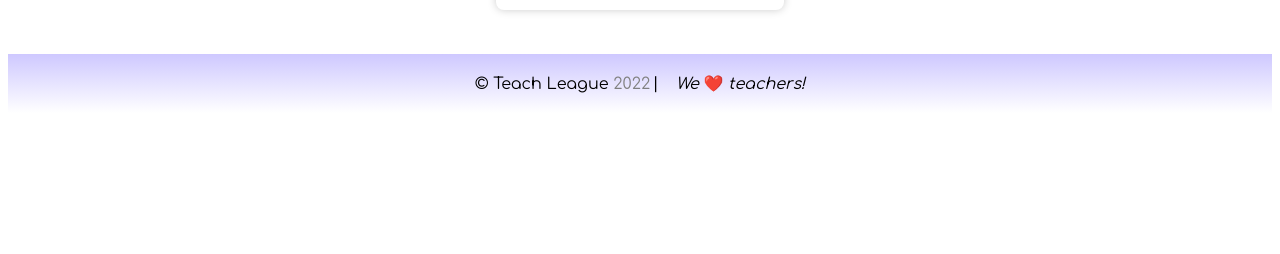
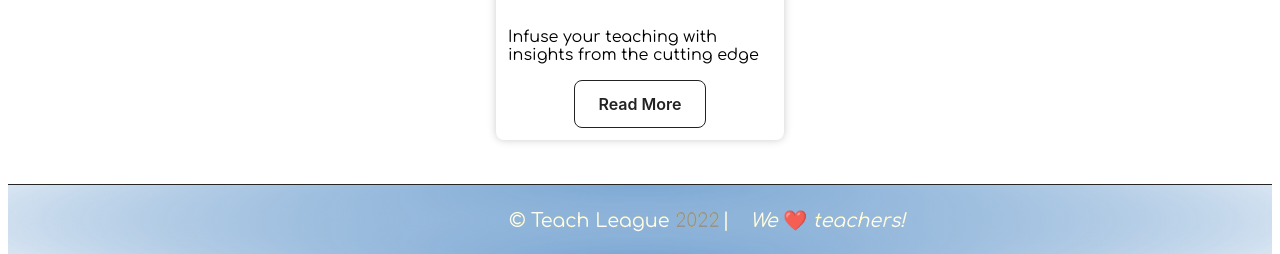
Before and after one commit to eitanfire/TLX, a React (Create React App) app: page / in a window 1280 px wide. Shown: the part 1555-1809 px from the top of the page. Before the commit the page ends 1684 px from the top, so only its background shows below. Built offline with nearby package versions, Linux system fonts and the light colour scheme.

Commit message:
Style and match footer with header

```diff
--- a/src/App.css
+++ b/src/App.css
@@ -1,6 +1,7 @@
 .App {
   text-align: center;
   font-family: comfortaa;
+  /* max-width: 50%; */
 }
 
 h2 {
@@ -21,6 +22,8 @@ h2 {
 
 #banner {
   height: 4.6rem;
+  /* max-width: 75rem; */
+  width: 100%;
   /* background: radial-gradient(circle,
   yellow	 50%,
   white   80%,
@@ -30,7 +33,6 @@ h2 {
   background-image: url(https://c8.alamy.com/comp/PWA4DJ/seamless-square-grid-graph-paper-pattern-in-blue-PWA4DJ.jpg);
   border: 5px solid #6699CC;
   background-size: 30rem;
-
 }
 
 /* #lounge-subtitle {
@@ -73,33 +75,45 @@ margin-top: 140%;
 #snarkImg {
   position: relative;
   top:-5rem;
-  right: 1.5rem;
-  z-index: 300rem;
+  right: 2.15rem;
+  /* z-index: 300rem; */
+
+  /* background-size:10%;
+  width: 160px;
+  height: 160px;
+  border: 2px solid;
+  resize: both;
+  overflow: scroll; */
+
 }
 
-#snarkImg:active {
-  /* width: max-content;
-  width: 25rem;
-  height: auto;
-  margin-top: -.5rem; */
-  position:fixed;
-  /* left: center; */
-  border: 5px solid #6699CC;
-  /* top: 2%; */
-  /* bottom: -5rem; */
-  /* left: inline; */
-  /* display: block; */
-  display: inline-block;
+ #snarkImg:active {
+ /* width: max-content; */
+  /* width: 25rem; */
+  /* height: auto; */
+  /* margin-top: -.5rem;  */
+  /* position:absolute;  */
+  /* left: center;  */
+  /* border: 5px solid #6699CC;
+  top: 2%;
+  bottom: -5rem;  */
+  /* left: inline;  */
+  /* display: block;  */
+ /* display: inline-block;  */
+      /* right: 0rem; */
+
+
+
+  position: relative;
+  top: -.20rem;
+  height: 100rem;
+  width: auto;
+  z-index: 100rem;
+}
+
+  .Homer {
+height: fit-content;
   }
-
-.Homer {
-  position: relative;
-  /* right: 0rem; */
-  top: -.20rem;
-  height: 7rem;
-  width: auto;
-  z-index: 0rem;
-}
 
 .hotTake {
 height: 8rem;
@@ -128,10 +142,28 @@ width: auto;
 }
 
 #Footer {
-  background-image: linear-gradient(#cec8ff, white);
-  padding: 20px 0;
+  text-indent: 7em;
+  border-top: 1px solid #000;
+  border-bottom: 1px solid #000;
+  opacity: .85;
+  max-width: 100%;
+  background:
+  radial-gradient(ellipse at top, #6699CC, transparent),
+  radial-gradient(ellipse at bottom, #6699CC, transparent);
+  /* background-image: linear-gradient(#cec8ff, white); */
+  /* padding: 2rem 0; */
   margin-top: 2rem;
-}
+  margin-bottom: -2rem;
+  padding-top: 1.5rem;
+  padding-bottom: 1.5rem;
+  margin-right: -11rem;
+  text-align: center;
+  font-size: larger;
+  /* width: auto; */
+  color: white;
+  -webkit-text-stroke: .1px gold;
+
+ }
 
 .lounge-card-content {
   padding: .75rem;
@@ -209,3 +241,14 @@ width: auto;
   /* width:18rem; */
   outline: true;
 }
+
+.dialog {
+  box-shadow: 0 8px 6px -6px black;
+  position: static;
+  left: 20%;
+  top: 10%;
+}
+
+.image {
+  width: 300px;
+}
--- a/src/components/Footer.js
+++ b/src/components/Footer.js
@@ -3,7 +3,7 @@ import '../App.css';
 
 const Footer = () => {
     return (
-<p id='Footer'>© Teach League <span style={{color: 'grey'}}>2022</span> ⎸ <span style={{fontStyle: 'italic'}}>We</span> ❤️ <span style={{fontStyle: 'italic'}}>teachers!</span></p>
+<p className='App' id='Footer'>© Teach League <span style={{color: 'grey'}}>2022</span> ⎸ <span style={{fontStyle: 'italic'}}>We</span> ❤️ <span style={{fontStyle: 'italic'}}>teachers!</span></p>
     );
 }
 
--- /dev/null
+++ b/src/components/snarkModal.js
@@ -0,0 +1,41 @@
+import React from "react";
+import "../App.css";
+import Snark from '../img/urges.jpeg';
+export default class ImageComponent extends React.Component
+{
+  state = { isOpen: false };
+
+  handleShowDialog = () => {
+    this.setState({ isOpen: !this.state.isOpen });
+    console.log("cliked");
+  };
+
+  render() {
+    return (
+      <div>
+          <img
+            // id='snarkImg'
+            src={Snark} alt='Snark'
+            onClick={this.handleShowDialog}
+            alt="no image"
+        />
+        {this.state.isOpen && (
+          <dialog
+          // id='snarkImg'
+            className="dialog"
+            style={{ position: "absolute" }}
+            open
+            onClick={this.handleShowDialog}
+          >
+            <img
+              // id='snarkImg'
+              src={Snark} alt='Snark'
+              onClick={this.handleShowDialog}
+              alt="no image"
+            />
+          </dialog>
+        )}
+      </div>
+    );
+  }
+}
--- a/src/pages/TheTeachersLounge.js
+++ b/src/pages/TheTeachersLounge.js
@@ -2,17 +2,20 @@ import { Col, Row, Container } from 'reactstrap';
 import { Card, CardBody } from 'reactstrap';
 import LoungeCardList from '../utils/LoungeCardList';
 import { loungeData } from '../utils/teachersLoungeContent.js';
+import ImageComponent from '../components/snarkModal';
 
 const TheTeachersLounge = () => {
     return (
         <Container>
                 <Col>
          <h1>The Teachers Lounge</h1>
+         {/* <ImageComponent /> */}
                 </Col>
              <Col className="col-6 col-md-8 lounge-subtitle">
                 <Card>
                     <CardBody>
-         <h2>Know that dream where you show up for the final and realize you forgot to go to class? Yeah we have that too but were supposed to be teaching it!</h2>
+         <h2>Know that dream where you show up for the final and realize you forgot to go to class?
+            <br></br><br></br>Yeah, we have that too but were supposed to be teaching it!</h2>
                     </CardBody>
                  </Card>
                 </Col>
@@ -22,8 +25,8 @@ const TheTeachersLounge = () => {
         </Row>
         <Row>
         <Col className="card col-12 col-lg-9 ">
-                    {loungeData.map(({ title, subtitle, content, image }) => (
-                        <LoungeCardList title={title} subtitle={subtitle} content={content} image={image} />
+                    {loungeData.map(({ title, content, image }) => (
+                        <LoungeCardList title={title} content={content} image={image} />
                     ))}
                 </Col>
         </Row>
--- a/src/utils/LoungeCardList.js
+++ b/src/utils/LoungeCardList.js
@@ -6,7 +6,7 @@ const LoungeCardList = ({ icon, title, content, image, subtitle }) => {
   return (
     <div className="lounge-card-item">
       <div className="lounge-card-title"
-      onClick={() => setIsActive(!isActive)}
+      // onClick={() => setIsActive(!isActive)}
       >
         <CardTitle>{icon}{title}
         </CardTitle>
--- a/src/utils/teachersLoungeContent.js
+++ b/src/utils/teachersLoungeContent.js
@@ -6,6 +6,8 @@ import Snark from '../img/urges.jpeg';
 import HotTake from '../img/HotTake.jpeg';
 import '../App.css'
 import { Container, Row, Col } from 'react-dom';
+import ImageComponent from '../components/snarkModal';
+
 
 export const loungeData = [
   {
@@ -47,12 +49,17 @@ export const loungeData = [
     title: <span style={{ fontStyle: 'italic'
                           //  width:20rem
                           }}>Snark</span>,
-    image: <img id='snarkImg'
-      src={Snark} alt='Snark'
-    />,
+    image:
+        <img
+        id='snarkImg'
+        src={Snark} alt='Snark'
+        />,
     content:
       < >
-      <div  id='snark'>
+      <div
+      // id='snarkImg'
+>
+      {/* <ImageComponent /> */}
         {/* <div className='btnStyle col-8'>
            <a
             role='button'
@@ -66,8 +73,7 @@ export const loungeData = [
   ,
   {
     title: <span >The Rant</span>,
-    image: <img className='Homer'
-    src={Homer} alt='The Rant' />,
+    image: <img className='Homer' src={Homer} alt='The Rant' />,
     content:
       < >
          Get Up on That Soapbox in r/Teachers
```
Also changed, not shown: 1 other file (tests, documents, lock files or other folders).
